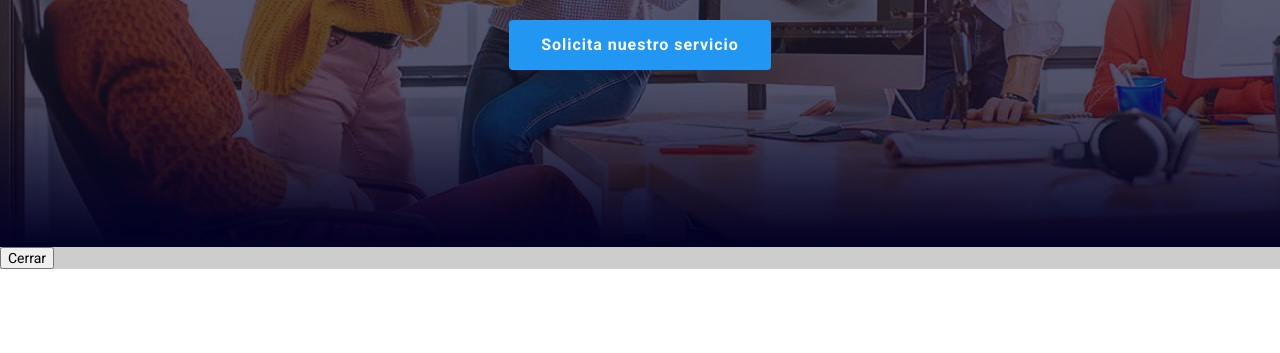
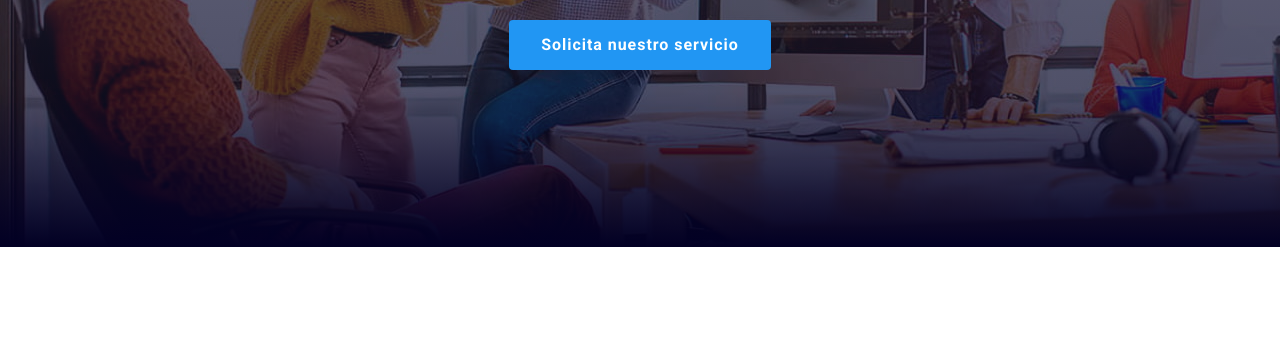
Before and after one commit to Carlos61Gomez/goit-markup-hw-06, a plain HTML site: page index.html in a window 1280 px wide. Shown: the part 434-787 px from the top of the page. Drawn offline with nearby package versions, Linux system fonts and the light colour scheme; the site is published under a folder, as on GitHub Pages, so addresses that start at the root find nothing.

Commit message:
homework

```diff
--- a/index.html
+++ b/index.html
@@ -20,9 +20,8 @@
     referrerpolicy="no-referrer"
     />
 
-    <link rel="stylesheet" href="css/stayles.css" />
-    <link rel="stylesheet" href="/modal/modal.css">
-
+    <link rel="stylesheet" href="./css/stayles.css" />
+    <link rel="stylesheet" href="./modal/modal.css">
     <title>WebStudio</title>
 </head>
 <div>
@@ -390,5 +389,6 @@
         </div>
     </div>
     </footer>
-    <script src="/js/modal.js"></script</body>
+    <script src="./js/modal.js"></script>
+</body>
 </html>
```
